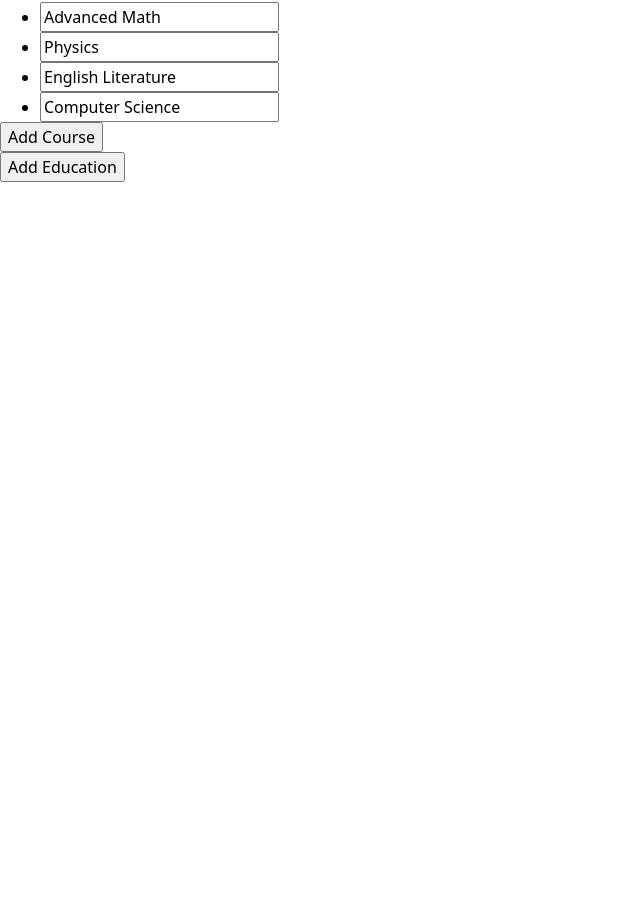
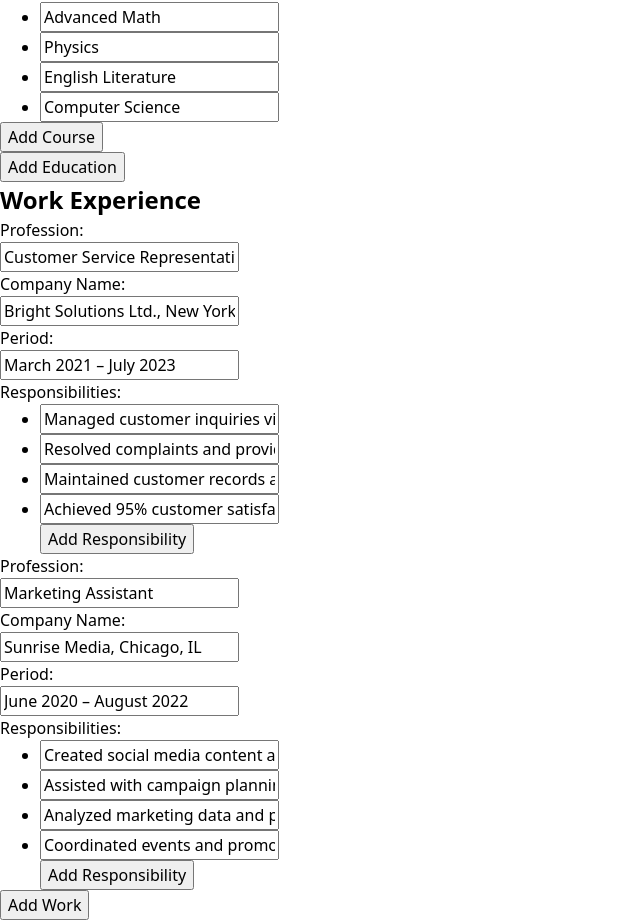
Before and after one commit to davidifme/cv-app, a React (Vite) app: page / in a window 1280 px wide. Shown: the part 1422-2342 px from the top of the page, without its empty margins (0-640 px from the left). Before the commit the page ends 1604 px from the top, so only its background shows below. Built offline with nearby package versions, Linux system fonts and the light colour scheme.

Commit message:
feat: add Work React component

```diff
--- a/src/components/Cv.jsx
+++ b/src/components/Cv.jsx
@@ -5,6 +5,7 @@
 import ModeButtons from "./ModeButtons";
 import FullName from "./FullName";
 import Education from "./Education";
+import Work from "./Work";
 
 export default function Cv() {
     const [editMode, setEditMode] = useState(true)
@@ -21,6 +22,7 @@
             <div className="content">
                 <FullName editMode={editMode} initialName={"Sarah Mitchell"}/>
                 <Education editMode={editMode} />
+                <Work editMode={editMode} />
             </div>
         </>
     );
--- /dev/null
+++ b/src/components/Work.jsx
@@ -0,0 +1,150 @@
+import { useState } from "react"
+
+export default function Work({ editMode }) {
+    const [work, setWork] = useState(workData)
+
+    function handleAddWork() {
+        const newWork = {
+            id: crypto.randomUUID(),
+            profession: '',
+            companyName: '',
+            period: '',
+            responsibilities: []
+        }
+        setWork([...work, newWork])
+    }
+
+    return (
+        <section className="work">
+            <h2>Work Experience</h2>
+            {work.map(data => (
+                <WorkItem
+                    key={data.id}
+                    editMode={editMode}
+                    data={data}
+                />
+            ))}
+            {editMode && (
+                <button onClick={handleAddWork}>Add Work</button>
+            )}
+        </section>
+    )
+}
+
+function WorkItem({ editMode, data }) {
+    const [profession, setProfession] = useState(data.profession)
+    const [companyName, setCompanyName] = useState(data.companyName);
+    const [period, setPeriod] = useState(data.period);
+    const [responsibilities, setResponsibilities] = useState(data.responsibilities);
+
+    function handleChange(e, dataName, resId) {
+        if (dataName === 'profession') {
+            setProfession(e.target.value)
+        }
+        if (dataName === 'companyName') {
+            setCompanyName(e.target.value)
+        }
+        if (dataName === 'period') {
+            setPeriod(e.target.value)
+        }
+        if (dataName === 'responsibilities') {
+            const updatedResponsibilities = responsibilities.map(res =>
+                res.id === resId
+                    ? { ...res, text: e.target.value }
+                    : res
+            );
+            setResponsibilities(updatedResponsibilities)
+        }
+    }
+
+    function handleAddResponsibility() {
+        const newResponsibility = {
+            id: crypto.randomUUID(),
+            text: ''
+        };
+        setResponsibilities([...responsibilities, newResponsibility])
+    }
+
+    return (
+        <div className="work-item">
+            {editMode ? (
+                <>
+                    <div>
+                        <p>Profession:</p>
+                        <input
+                            type="text"
+                            value={profession}
+                            onChange={(e) => handleChange(e, 'profession')}
+                        />
+                    </div>
+                    <div>
+                        <p>Company Name:</p>
+                        <input
+                            type="text"
+                            value={companyName}
+                            onChange={(e) => handleChange(e, 'companyName')}
+                        />
+                        <p>Period:</p>
+                        <input
+                            type="text"
+                            value={period}
+                            onChange={(e) => handleChange(e, 'period')}
+                        />
+                    </div>
+                    <p>Responsibilities:</p>
+                    <ul>
+                        {responsibilities.map(res => (
+                            <li key={res.id}>
+                                <input
+                                    type="text"
+                                    value={res.text}
+                                    onChange={(e) => handleChange(e, 'responsibilities', res.id)}
+                                />
+                            </li>
+                        ))}
+                        <button onClick={handleAddResponsibility}>Add Responsibility</button>
+                    </ul>
+                </>
+            ) : (
+                <>
+                    <h3>Profession: {profession}</h3>
+                    <p>Company Name: {companyName}</p>
+                    <p>Period: {period}</p>
+                    <p>Responsibilities:</p>
+                    <ul>
+                        {responsibilities.map(res => (
+                            <li key={res.id}>{res.text}</li>
+                        ))}
+                    </ul>
+                </>
+            )}
+        </div>
+    )
+}
+
+const workData = [
+    {
+        id: 'work-1',
+        profession: 'Customer Service Representative',
+        companyName: 'Bright Solutions Ltd., New York, NY',
+        period: 'March 2021 – July 2023',
+        responsibilities: [
+            {id: 'res-1', text: 'Managed customer inquiries via phone and email'},
+            {id: 'res-2', text: 'Resolved complaints and provided product information'},
+            {id: 'res-3', text: 'Maintained customer records and updated database'},
+            {id: 'res-4', text: 'Achieved 95% customer satisfaction rate'}
+        ]
+    },
+    {
+        id: 'work-2',
+        profession: 'Marketing Assistant',
+        companyName: 'Sunrise Media, Chicago, IL',
+        period: 'June 2020 – August 2022',
+        responsibilities: [
+            {id: 'res-5', text: 'Created social media content and scheduled posts'},
+            {id: 'res-6', text: 'Assisted with campaign planning and execution'},
+            {id: 'res-7', text: 'Analyzed marketing data and prepared reports'},
+            {id: 'res-8', text: 'Coordinated events and promotional activities'}
+        ]
+    }
+]
```
